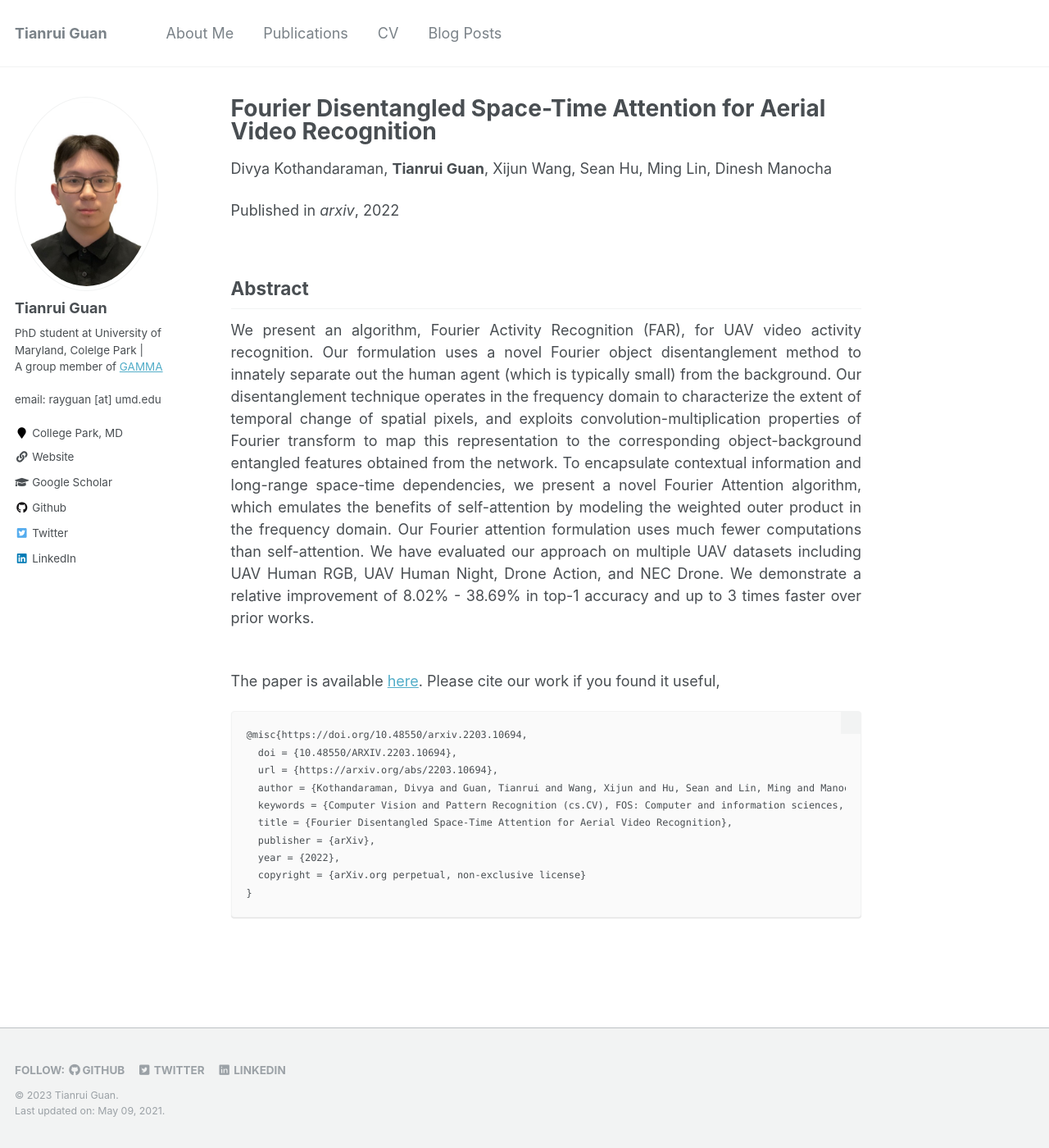
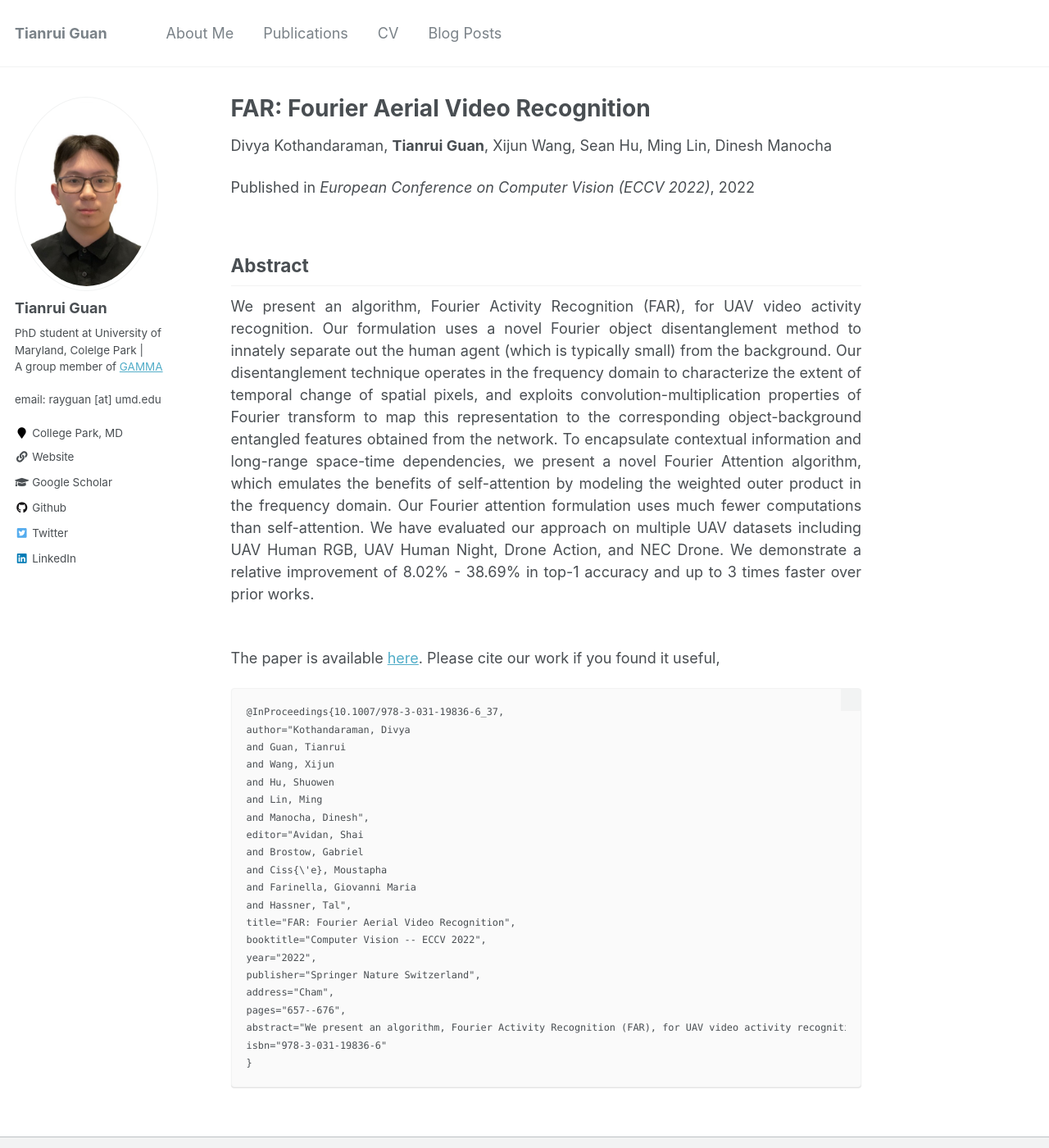
Before and after one commit to rayguan97/rayguan97.github.io, a Jekyll site: the page built from _other-publications/2022-03-21-far.md, in a window 1280 px wide and 1400 px high. Shown: the whole window at 82% size. Built offline with Jekyll 4.4.1, drawn with Linux system fonts in a browser that asks for light colours.

````diff
--- a/_other-publications/2022-03-21-far.md
+++ b/_other-publications/2022-03-21-far.md
@@ -1,10 +1,10 @@
 ---
-title: "Fourier Disentangled Space-Time Attention for Aerial Video Recognition"
+title: "FAR: Fourier Aerial Video Recognition"
 collection: other-publications
 permalink: /other-publication/2022-03-21-far
 # excerpt: 'We present an algorithm, Fourier Activity Recognition (FAR), for UAV video activity recognition. Our formulation uses a novel Fourier object disentanglement method to innately separate out the human agent (which is typically small) from the background. Our disentanglement technique operates in the frequency domain to characterize the extent of temporal change of spatial pixels, and exploits convolution-multiplication properties of Fourier transform to map this representation to the corresponding object-background entangled features obtained from the network. To encapsulate contextual information and long-range space-time dependencies, we present a novel Fourier Attention algorithm, which emulates the benefits of self-attention by modeling the weighted outer product in the frequency domain. Our Fourier attention formulation uses much fewer computations than self-attention. We have evaluated our approach on multiple UAV datasets including UAV Human RGB, UAV Human Night, Drone Action, and NEC Drone. We demonstrate a relative improvement of 8.02% - 38.69% in top-1 accuracy and up to 3 times faster over prior works.'
 date: 2022-03-21
-venue: 'arxiv'
+venue: 'European Conference on Computer Vision (ECCV 2022)'
 paperurl: 'https://arxiv.org/abs/2203.10694'
 skip: "yes"
 # teaser: '../images/tnp_teaser.png'
@@ -23,14 +23,25 @@ authors: "Divya Kothandaraman, <b>Tianrui Guan</b>, Xijun Wang, Sean Hu, Ming Li
 The paper is available [here](https://arxiv.org/abs/2203.10694). Please cite our work if you found it useful,
 
 ```
-@misc{https://doi.org/10.48550/arxiv.2203.10694,
-  doi = {10.48550/ARXIV.2203.10694},
-  url = {https://arxiv.org/abs/2203.10694},
-  author = {Kothandaraman, Divya and Guan, Tianrui and Wang, Xijun and Hu, Sean and Lin, Ming and Manocha, Dinesh},
-  keywords = {Computer Vision and Pattern Recognition (cs.CV), FOS: Computer and information sciences, FOS: Computer and information sciences},
-  title = {Fourier Disentangled Space-Time Attention for Aerial Video Recognition},
-  publisher = {arXiv},
-  year = {2022},
-  copyright = {arXiv.org perpetual, non-exclusive license}
+@InProceedings{10.1007/978-3-031-19836-6_37,
+author="Kothandaraman, Divya
+and Guan, Tianrui
+and Wang, Xijun
+and Hu, Shuowen
+and Lin, Ming
+and Manocha, Dinesh",
+editor="Avidan, Shai
+and Brostow, Gabriel
+and Ciss{\'e}, Moustapha
+and Farinella, Giovanni Maria
+and Hassner, Tal",
+title="FAR: Fourier Aerial Video Recognition",
+booktitle="Computer Vision -- ECCV 2022",
+year="2022",
+publisher="Springer Nature Switzerland",
+address="Cham",
+pages="657--676",
+abstract="We present an algorithm, Fourier Activity Recognition (FAR), for UAV video activity recognition. Our formulation uses a novel Fourier object disentanglement method to innately separate out the human agent (which is typically small) from the background. Our disentanglement technique operates in the frequency domain to characterize the extent of temporal change of spatial pixels, and exploits convolution-multiplication properties of Fourier transform to map this representation to the corresponding object-background entangled features obtained from the network. To encapsulate contextual information and long-range space-time dependencies, we present a novel Fourier Attention algorithm, which emulates the benefits of self-attention by modeling the weighted outer product in the frequency domain. Our Fourier attention formulation uses much fewer computations than self-attention. We have evaluated our approach on multiple UAV datasets including UAV Human RGB, UAV Human Night, Drone Action, and NEC Drone. We demonstrate a relative improvement of 8.02{\%}--38.69{\%} in top-1 accuracy and up to 3 times faster over prior works.",
+isbn="978-3-031-19836-6"
 }
 ```
````
Also changed, not shown: _other-publications/2020-02-07-denseCAvoid.md (+5 -8 lines), _other-publications/2020-04-23-of-vo.md (+11 -8 lines), _other-publications/2022-02-25-terrapn.md (+7 -10 lines), _other-publications/2022-10-10-graspe.md (added, +33 -0 lines), _other-publications/2023-02-01-adaptiveon.md (added, +34 -0 lines), _other-publications/2023-03-02-aztr.md (added, +33 -0 lines), _publications/2021-04-24-M3DeTR.md (+1 -1 lines), _publications/2022-05-01-TNS.md (+1 -1 lines), _publications/2023-03-28-VINet.md (added, +32 -0 lines).
